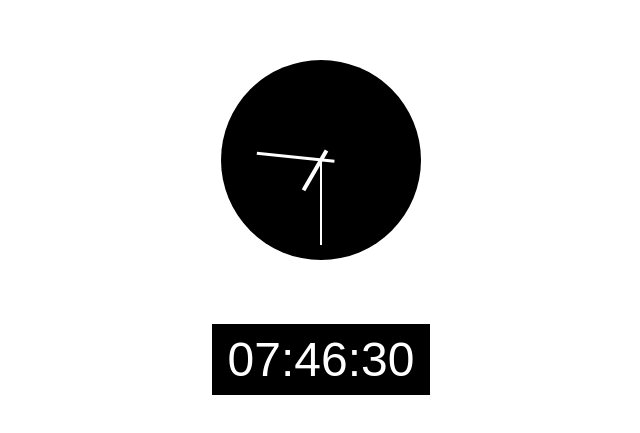
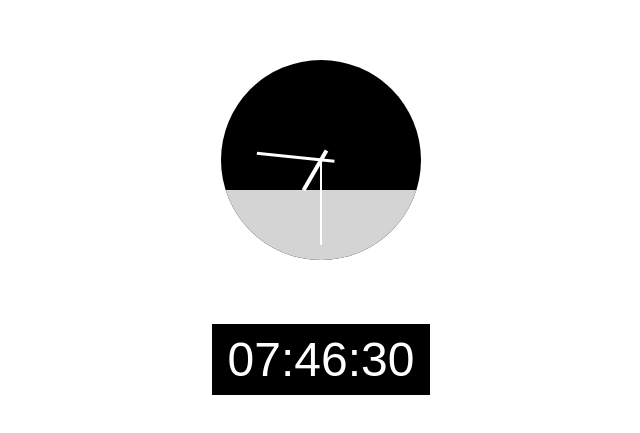
Before and after one commit to victorzottmann/rotor-challenge, a React (Vite) app: page / in a window 1280 px wide. Shown: the part 173-606 px from the top of the page, without its empty margins (319-959 px from the left). Built offline with nearby package versions, Linux system fonts and the light colour scheme.

Commit message:
style: add gray section of the analog clock container

```diff
--- a/src/components/AnalogClock/index.jsx
+++ b/src/components/AnalogClock/index.jsx
@@ -1,6 +1,16 @@
 import styled from "styled-components";
 
 import { useTime } from "../../context/TimeContext";
+
+/*
+  -- Pseudocode for clock black and white design --
+
+  Similar to the hands, perhaps the white semicircle could be created with a pseudo-element.
+  It's probably easier to make it so the pseudo-element sort of fills in from the bottom.
+
+  And again, since the position of ClockContainer is relative, the pseudo-element would be
+  absolute.
+*/
 
 const ClockContainer = styled.div`
   background-color: black;
@@ -11,6 +21,15 @@ const ClockContainer = styled.div`
   display: flex;
   justify-content: center;
   align-items: center;
+  overflow: hidden; // Otherwise the gray section would be a rectangle
+  &::before {
+    content: "";
+    position: absolute;
+    bottom: 0;
+    height: 35%;
+    width: 100%;
+    background-color: #d4d4d4;
+  }
 `;
 
 /*
```
